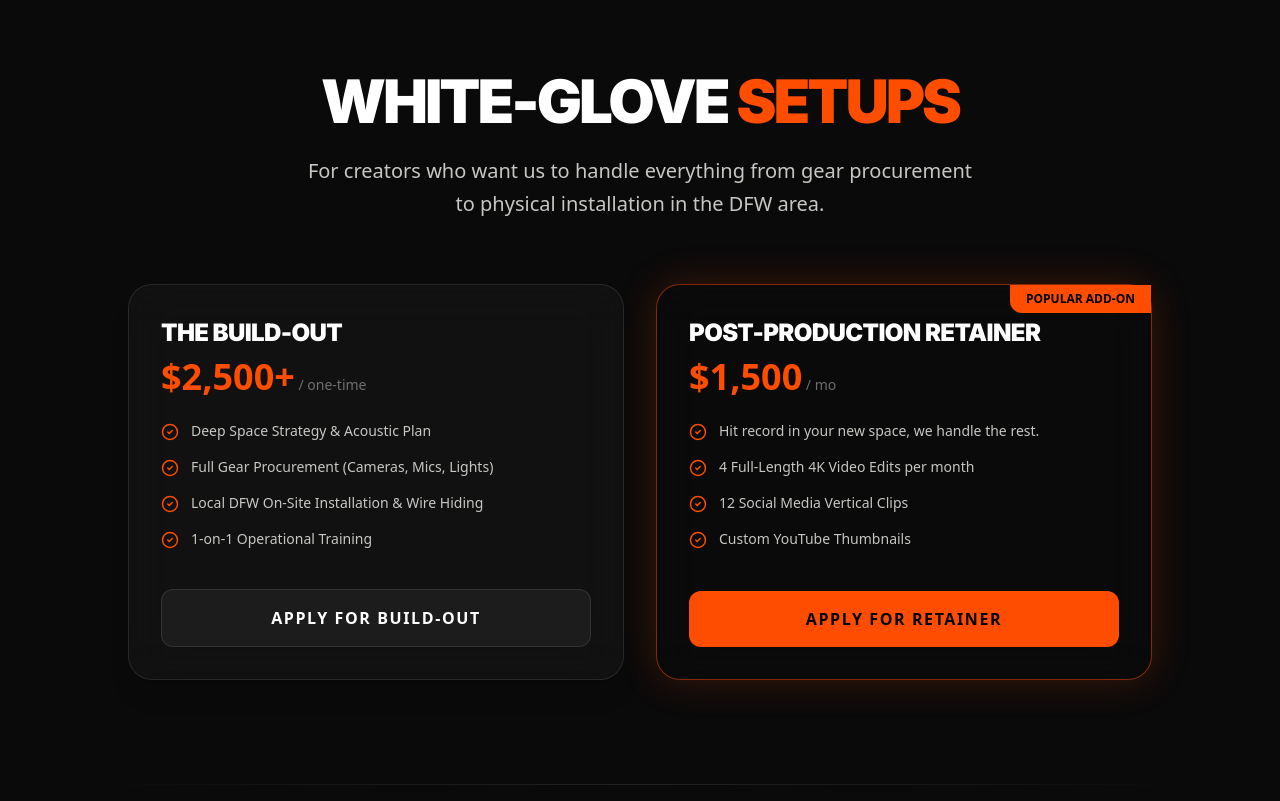
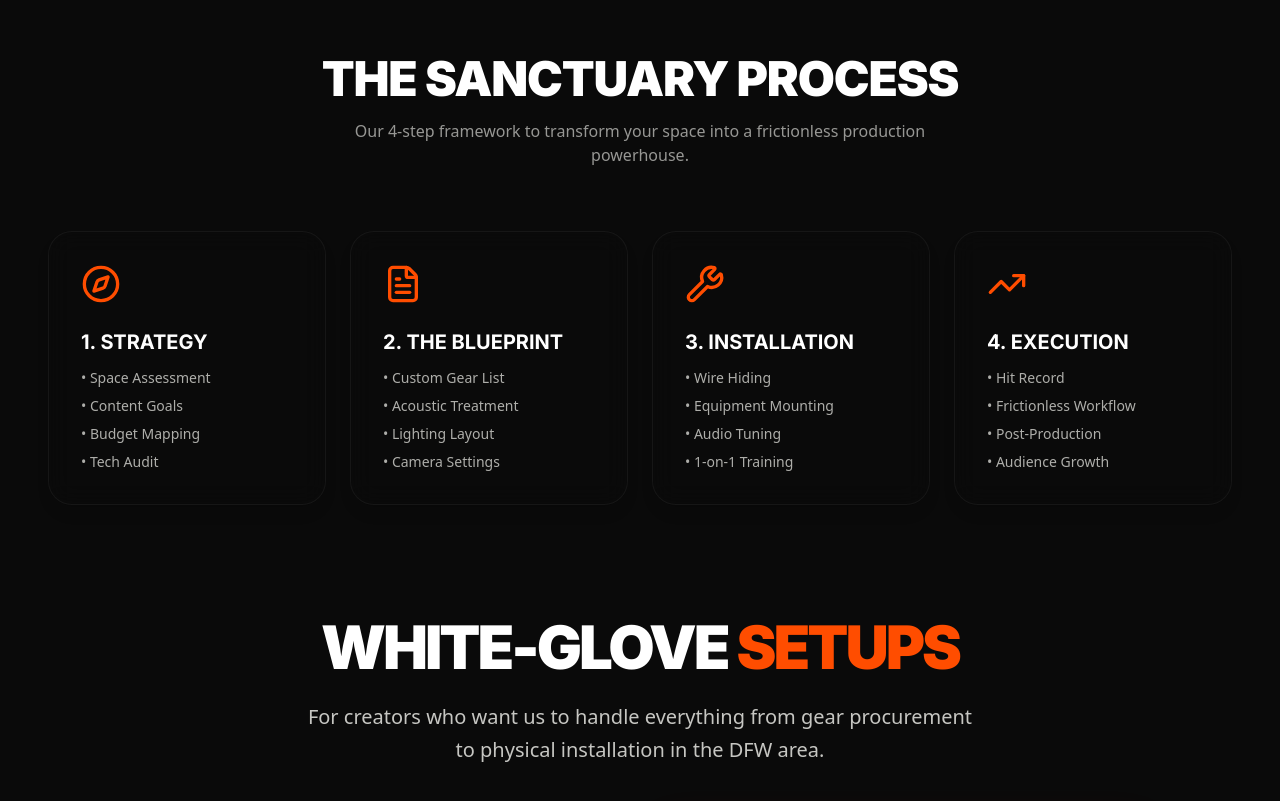
Before and after one commit to mikemillermedia/riseandrendercrc, a React (Vite) app: page / in a window 1280 px wide. Shown: the part 1812-2613 px from the top of the page. Built offline with nearby package versions, Linux system fonts and the light colour scheme; no server answers.

Commit message:
Update LandingPage.tsx

```diff
--- a/LandingPage.tsx
+++ b/LandingPage.tsx
@@ -2,7 +2,8 @@ import React, { useState, useEffect } from 'react';
 import { motion } from 'framer-motion';
 import { useNavigate } from 'react-router-dom';
 import {
-  Star, CheckCircle2, Palette, FileVideo, Home
+  Star, CheckCircle2, Palette, FileVideo, Home,
+  TrendingUp, FileText, Wrench, Compass
 } from 'lucide-react';
 import BrandLogo from './components/BrandLogo';
 
@@ -15,7 +16,7 @@ const BRANDS = [
   "We Going Up"
 ];
 
-// SAFE ANIMATION VARIANTS (No blur filters)
+// SAFE ANIMATION VARIANTS
 const staggerContainer = {
   hidden: { opacity: 0 },
   show: { opacity: 1, transition: { staggerChildren: 0.15, delayChildren: 0.2 } }
@@ -113,7 +114,7 @@ const LandingPage: React.FC = () => {
         </div>
       </motion.nav>
 
-      {/* HERO SECTION WITH STAGGERED MOTION */}
+      {/* HERO SECTION */}
       <main className="relative z-40 flex-grow flex flex-col items-center justify-start px-6 text-center pt-48 pb-20">
         <motion.div variants={staggerContainer} initial="hidden" animate="show" className="max-w-6xl w-full flex flex-col items-center">
 
@@ -180,8 +181,40 @@ const LandingPage: React.FC = () => {
       {/* GRADIENT TRANSITION */}
       <div className="relative z-40 w-full h-32 bg-gradient-to-b from-transparent to-[#0a0a0a] pointer-events-none -mb-1" />
 
-      {/* PRICING & SYSTEM SECTION */}
+      {/* PROCESS & PRICING SECTION */}
       <div id="pricing-section" className="relative z-40 bg-[#0a0a0a] w-full pt-10">
+
+        {/* THE 4-STEP SANCTUARY PROCESS */}
+        <section className="py-12 relative z-10 w-full">
+          <div className="max-w-7xl mx-auto px-6 md:px-12">
+
+            <motion.div initial="hidden" whileInView="show" viewport={{ once: true, margin: "-50px" }} variants={fadeUp} className="text-center mb-16">
+              <h2 className="text-3xl md:text-5xl font-black uppercase tracking-tight text-white mb-4">The Sanctuary Process</h2>
+              <p className="text-[#F5F5F0]/60 max-w-xl mx-auto">Our 4-step framework to transform your space into a frictionless production powerhouse.</p>
+            </motion.div>
+
+            <div className="grid grid-cols-1 md:grid-cols-2 lg:grid-cols-4 gap-6">
+              {[
+                { icon: Compass, title: "1. Strategy", lines: ["Space Assessment", "Content Goals", "Budget Mapping", "Tech Audit"] },
+                { icon: FileText, title: "2. The Blueprint", lines: ["Custom Gear List", "Acoustic Treatment", "Lighting Layout", "Camera Settings"] },
+                { icon: Wrench, title: "3. Installation", lines: ["Wire Hiding", "Equipment Mounting", "Audio Tuning", "1-on-1 Training"] },
+                { icon: TrendingUp, title: "4. Execution", lines: ["Hit Record", "Frictionless Workflow", "Post-Production", "Audience Growth"] }
+              ].map((item, idx) => (
+                <motion.div
+                  key={idx}
+                  initial="hidden" whileInView="show" viewport={{ once: true, margin: "-50px" }} variants={fadeUp}
+                  className="bg-[#0a0a0a]/80 backdrop-blur-md p-8 rounded-3xl border border-white/5 hover:bg-[#131313]/90 transition-all duration-300 hover:-translate-y-2 hover:border-[#ff4d00]/30 shadow-lg"
+                >
+                  <item.icon className="w-10 h-10 text-[#ff4d00] mb-6" />
+                  <h3 className="text-xl font-bold text-white mb-3 uppercase">{item.title}</h3>
+                  <ul className="space-y-2 text-sm text-[#F5F5F0]/70">
+                    {item.lines.map((line, lidx) => <li key={lidx}>• {line}</li>)}
+                  </ul>
+                </motion.div>
+              ))}
+            </div>
+          </div>
+        </section>
 
         {/* RETAINERS */}
         <section className="py-16 px-6 md:px-12 max-w-7xl mx-auto relative z-10 w-full">
```
